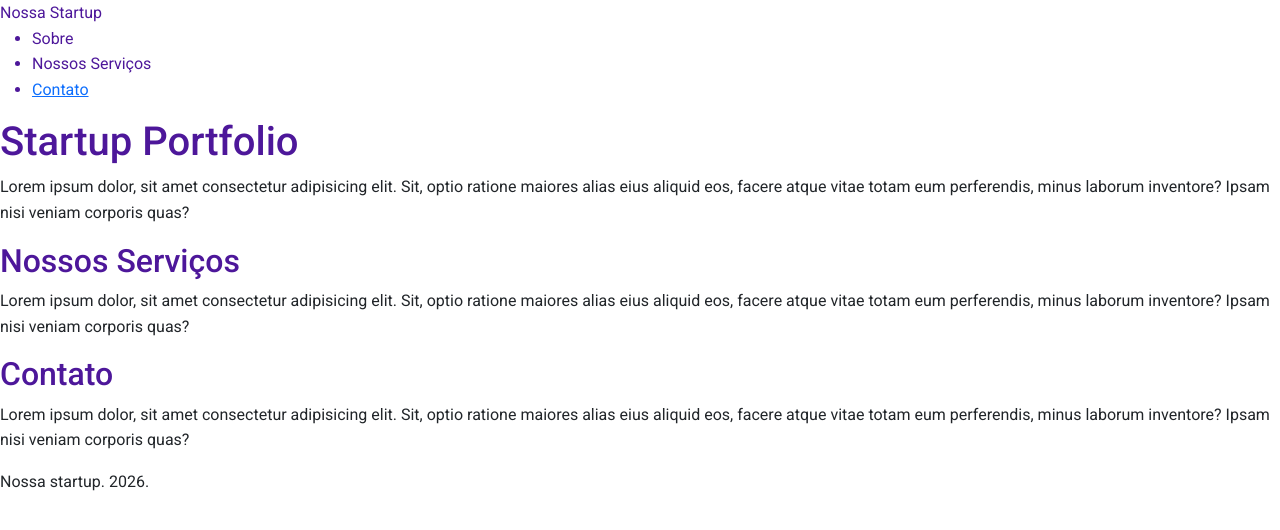
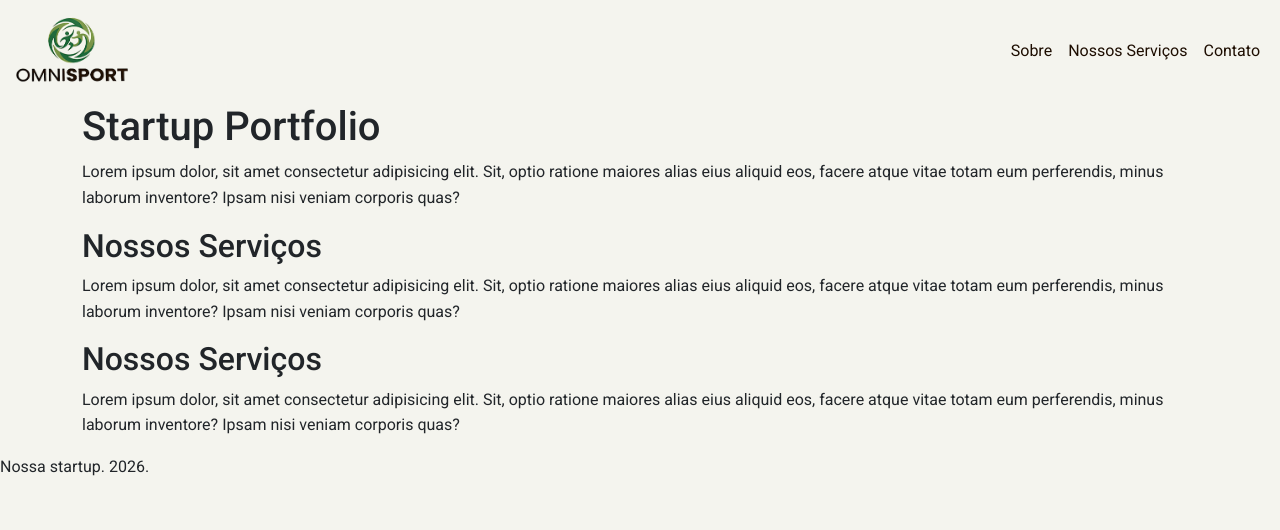
Before and after one commit to aggxb/omnisport, a plain HTML site: page index.html in a window 1280 px wide. Drawn offline with nearby package versions, Linux system fonts and the light colour scheme.

Commit message:
estrutura base do header; ajustes nos estilos globais; separação dos estilos por arquivo

```diff
--- a/index.html
+++ b/index.html
@@ -1,5 +1,6 @@
 <!DOCTYPE html>
 <html lang="pt-br">
+
 <head>
     <meta charset="UTF-8">
     <meta name="viewport" content="width=device-width, initial-scale=1.0">
@@ -9,41 +10,53 @@
     <link href="https://fonts.googleapis.com/css2?family=Roboto:ital,wght@0,100..900;1,100..900&display=swap" rel="stylesheet">
 
     <link href="https://cdn.jsdelivr.net/npm/bootstrap@5.3.8/dist/css/bootstrap.min.css" rel="stylesheet" integrity="sha384-sRIl4kxILFvY47J16cr9ZwB07vP4J8+LH7qKQnuqkuIAvNWLzeN8tE5YBujZqJLB" crossorigin="anonymous">
+    <link rel="stylesheet" href="https://cdn.jsdelivr.net/npm/bootstrap-icons@1.11.3/font/bootstrap-icons.min.css">
 
     <link rel="stylesheet" href="style.css">
 
     <script src="https://cdn.jsdelivr.net/npm/bootstrap@5.3.8/dist/js/bootstrap.bundle.min.js" integrity="sha384-FKyoEForCGlyvwx9Hj09JcYn3nv7wiPVlz7YYwJrWVcXK/BmnVDxM+D2scQbITxI" crossorigin="anonymous" defer></script>
 
-    <title>Startup Portfolio</title>
-</body>
+    <title>Omnisport</title>
+    </body>
 </head>
+
 <body>
     <header>
-        <span>Nossa Startup</span>
-        <nav>
-            <ul>
-                <li>Sobre</li>
-                <li>Nossos Serviços</li>
-                <li><a href="contato.html">Contato</a></li>
-            </ul>
+        <nav class="navbar navbar-expand-sm">
+            <div class="container-fluid">
+                <a class="navbar-brand" href="/" id="logo"><img src="./assets/hero.png" alt="Logo Omnisport"></a>
+                <button class="navbar-toggler menu-btn" data-bs-toggle="collapse" data-bs-target="#navbarSupportedContent" aria-controls="navbarSupportedContent" aria-expanded="false" aria-label="Gerenciar botão do menu">
+                    <i class="bi bi-list"></i>
+                </button>
+                <div class="collapse navbar-collapse" id="navbarSupportedContent">
+                    <ul class="navbar-nav mb-2 mb-lg-0 ms-auto">
+                        <li class="nav-item"><a href="#sobre" class="nav-link">Sobre</a></li>
+                        <li class="nav-item"><a href="#servicos" class="nav-link">Nossos Serviços</a></li>
+                        <li class="nav-item"><a href="contato.html" class="nav-link">Contato</a></li>
+                    </ul>
+                </div>
+            </div>
         </nav>
     </header>
-    <main>
-        <section>
+
+    <main class="container">
+        <section id="main-area">
             <h1>Startup Portfolio</h1>
             <p>Lorem ipsum dolor, sit amet consectetur adipisicing elit. Sit, optio ratione maiores alias eius aliquid eos, facere atque vitae totam eum perferendis, minus laborum inventore? Ipsam nisi veniam corporis quas?</p>
         </section>
-        <section>
+        <section id="sobre">
             <h2>Nossos Serviços</h2>
             <p>Lorem ipsum dolor, sit amet consectetur adipisicing elit. Sit, optio ratione maiores alias eius aliquid eos, facere atque vitae totam eum perferendis, minus laborum inventore? Ipsam nisi veniam corporis quas?</p>
         </section>
-        <section>
-            <h2>Contato</h2>
+        <section id="servicos">
+            <h2>Nossos Serviços</h2>
             <p>Lorem ipsum dolor, sit amet consectetur adipisicing elit. Sit, optio ratione maiores alias eius aliquid eos, facere atque vitae totam eum perferendis, minus laborum inventore? Ipsam nisi veniam corporis quas?</p>
         </section>
     </main>
+
     <footer>
         Nossa startup. 2026.
     </footer>
 </body>
+
 </html>
--- a/style.css
+++ b/style.css
@@ -1,22 +1,2 @@
-* {
-  box-sizing: border-box;
-}
-
-body {
-  font-family: 'Roboto', sans-serif;
-  font-size: 16px;
-  line-height: 1.6;
-}
-
-header, h1, h2, h3 {
-  color: #4d179a;
-}
-
-li:has(a):hover,  li a:hover {
-  color: #ffba00;
-}
-
-input:focus {
-  border-color: #ffba00;
-  outline: none;
-}
+@import url('./styles/global.css');
+@import url('./styles/header.css');
--- /dev/null
+++ b/styles/global.css
@@ -0,0 +1,23 @@
+:root {
+  --p1: #f4f4ee;
+  --p2: #1d0d00;
+  --p3: #223411;
+  --p4: #607848;
+  --p5: #76a04c;
+}
+
+* {
+  box-sizing: border-box;
+  transition: all 0.3s ease;
+}
+
+body {
+  font-family: 'Roboto', sans-serif;
+  font-size: 16px;
+  line-height: 1.6;
+  background-color: var(--p1);
+}
+
+p, span, i {
+  font-size: 1rem;
+}
--- /dev/null
+++ b/styles/header.css
@@ -0,0 +1,62 @@
+@import url('./global.css');
+
+header .nav-link {
+  color: var(--p2);
+  font-size: 1rem;
+  border-bottom: 2px solid transparent;
+}
+
+header #logo img {
+  width: 120px;
+}
+
+li:has(.nav-link):hover,
+li .nav-link:hover {
+  color: var(--p3);
+  border-color: var(--p3);
+}
+
+input:focus {
+  border-color: #ffba00;
+  outline: none;
+}
+
+.menu-btn {
+  display: flex;
+  align-items: center;
+  justify-content: center;
+  background: var(--p2);
+  border: none;
+  outline: none;
+}
+
+.menu-btn:focus {
+  box-shadow: none;
+  outline: none;
+}
+
+.menu-btn i {
+  font-size: 1.25rem;
+  color: var(--p1);
+}
+
+@media (max-width: 575px) {
+  .navbar-nav .nav-item {
+    border-bottom: 1px solid rgba(0, 0, 0, 0.1);
+  }
+
+  .navbar-nav .nav-item:last-child {
+    border-bottom: none;
+  }
+
+  .navbar-nav .nav-link {
+    padding: 15px 20px;
+    transition: all 0.3s ease;
+  }
+
+  .navbar-nav .nav-link:hover,
+  .navbar-nav .nav-link:focus {
+    background-color: rgba(0, 0, 0, 0.05);
+    padding-left: 25px;
+  }
+}
```
Also changed, not shown: assets/hero.png (added).
